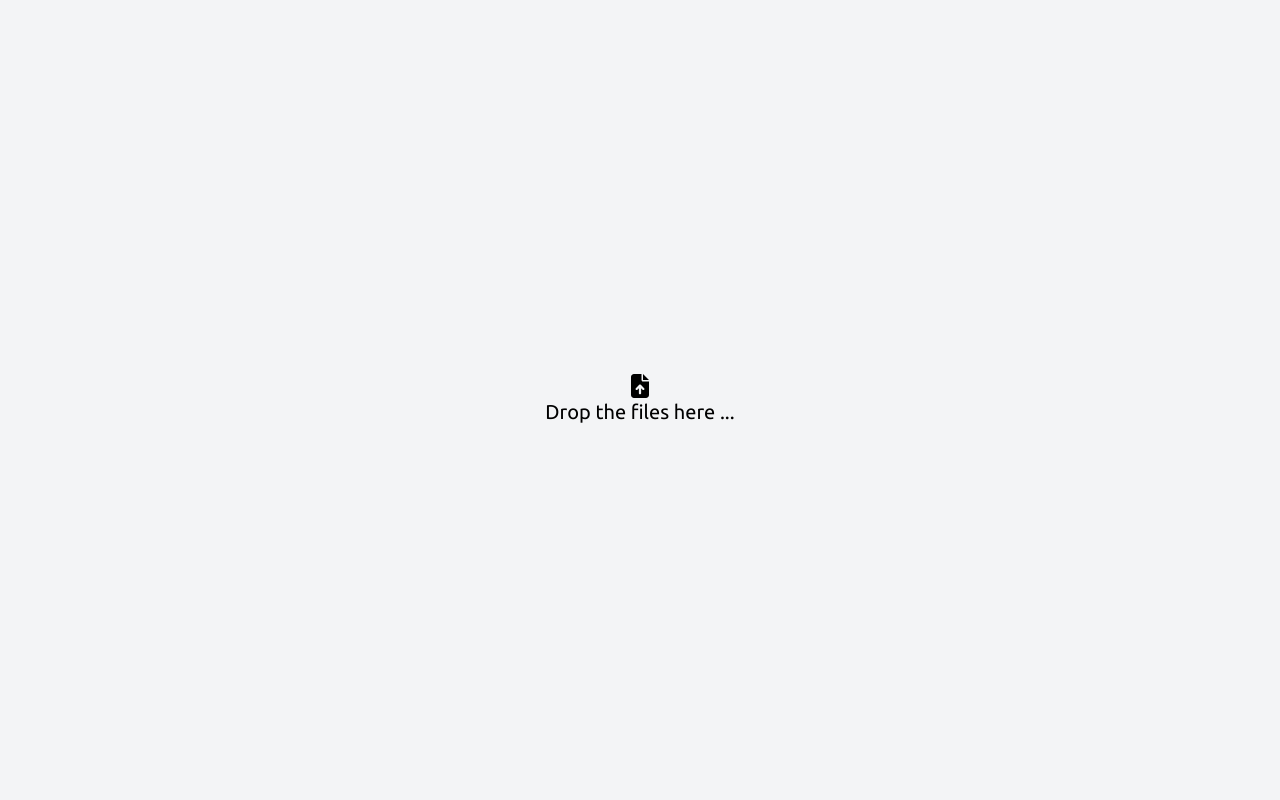
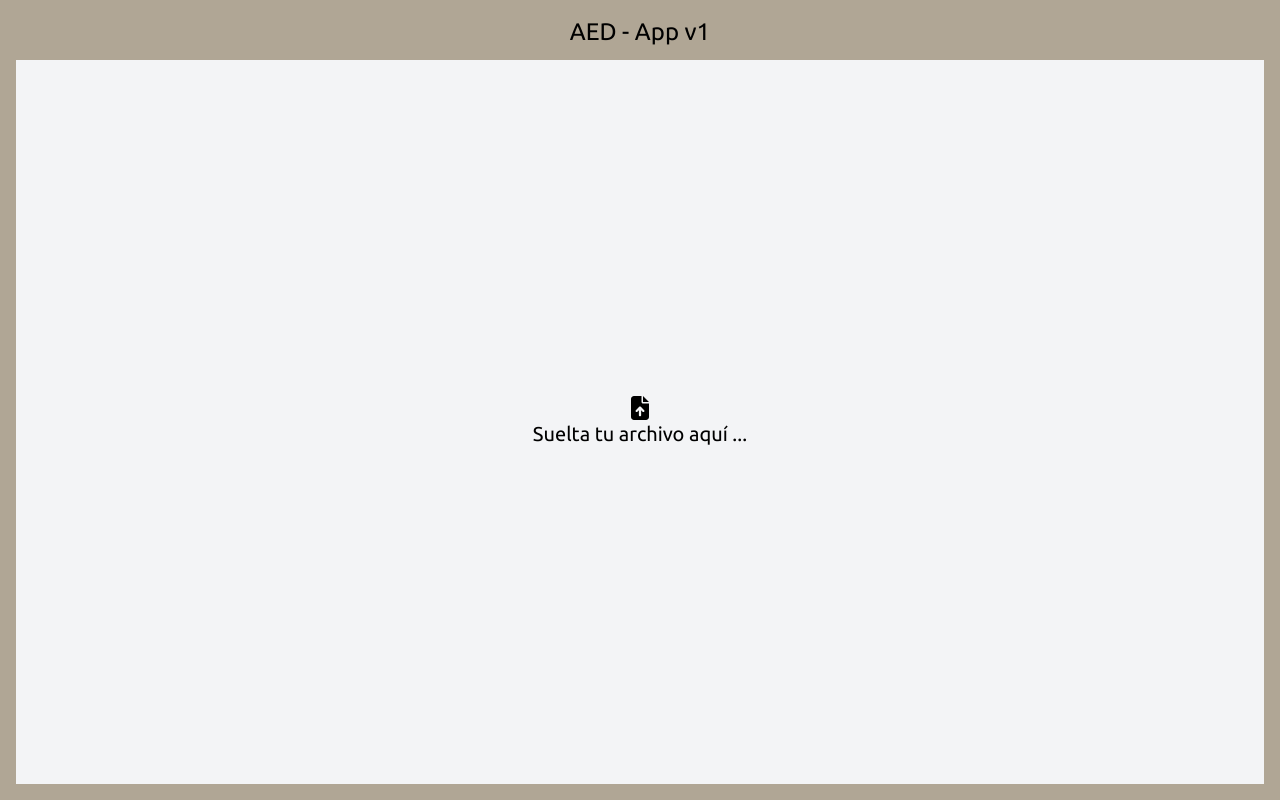
Before and after one commit to luisBazanDev/proyecto_algoritmos_estrucutras_de_datos, a React (Create React App) app: page / in a window 1280 px wide. Built offline with nearby package versions, Linux system fonts and the light colour scheme.

Commit message:
Completed WithoutTokenPage

```diff
--- a/public/style.css
+++ b/public/style.css
@@ -8,6 +8,19 @@
   --color-secondary: #ebe3d5;
   --color-text: white;
   background-color: #b0a695;
+}
+
+.spin-animation {
+  animation: spin-animation 1s ease-in-out infinite;
+}
+
+@keyframes spin-animation {
+  from {
+    transform: rotate(0);
+  }
+  to {
+    transform: rotate(360deg);
+  }
 }
 
 button {
--- a/src/pages/WithoutTokenPage.jsx
+++ b/src/pages/WithoutTokenPage.jsx
@@ -1,20 +1,79 @@
-import React from "react";
+import { useMemo, useState } from "react";
+import axios from "axios";
 import { useDropzone } from "react-dropzone";
 import { FontAwesomeIcon } from "@fortawesome/react-fontawesome";
-import { faFileArrowUp } from "@fortawesome/free-solid-svg-icons";
+import { faFileArrowUp, faSpinner } from "@fortawesome/free-solid-svg-icons";
 
 function WithoutTokenPage() {
-  const onDrop = (acceptedFiles) => {
-    console.log(acceptedFiles);
+  const { file, setFile } = useState(undefined);
+  const { progress, setProgress } = useState(0);
+
+  const handleUpload = () => {
+    const formData = new FormData();
+    formData.append("file", file);
+
+    axios
+      .post("/api/upload", formData, {
+        headers: {
+          "Content-Type": "multipart/form-data",
+        },
+        onUploadProgress: (progressEvent) => {
+          const percentCompleted = Math.round(
+            (progressEvent.loaded * 100) / progressEvent.total
+          );
+          setProgress(percentCompleted);
+        },
+      })
+      .then((response) => {
+        console.log(response.data);
+      })
+      .catch((error) => {
+        console.error("Error al cargar el archivo:", error);
+      });
   };
 
-  const { getRootProps, getInputProps } = useDropzone({ onDrop });
+  const onDrop = (acceptedFiles) => {
+    if (!acceptedFiles[0]) return;
+    setFile(acceptedFiles[0]);
+    handleUpload();
+  };
+
+  const { getRootProps, getInputProps, isDragActive } = useDropzone({
+    onDrop,
+    accept: {
+      "text/csv": [".csv"],
+    },
+    maxFiles: 1,
+  });
+
+  const style = useMemo(
+    () => ({
+      ...(isDragActive ? { background: "rgba(230,230,255,1)" } : {}),
+    }),
+    [isDragActive]
+  );
 
   return (
-    <div className="h-screen w-scren bg-gray-100 flex flex-col justify-center items-center" {...getRootProps()}>
+    <div className="h-screen w-screen flex flex-col p-4">
+      <div className="text-2xl text-center mb-3">AED - App v1</div>
+      <div
+        className={
+          "h-full w-full bg-gray-100 flex flex-col justify-center items-center" +
+          (file ? " pointer-events-none" : "")
+        }
+        {...getRootProps({ onDrop, style })}
+      >
         <input {...getInputProps()} />
-      <FontAwesomeIcon icon={faFileArrowUp} className="text-2xl" />
-      <p className="text-xl">Drop the files here ...</p>
+        <FontAwesomeIcon
+          icon={file ? faSpinner : faFileArrowUp}
+          className={"text-2xl" + (file ? " spin-animation" : "")}
+        />
+        <p className="text-xl">
+          {file ? "Cargando archivo" : "Suelta tu archivo aquí ..."}
+        </p>
+        <div className={"h-3 w-1/2 bg-gray-500" + (file ? "" : " hidden")}>
+          <div className={`h-full bg-blue-400 w-[${progress}%]`}></div>
+        </div>
         {/* <div className="App"> */}
         {/* <header> */}
         {/* <h1>Sorter and Searcher v1.0</h1> */}
@@ -26,6 +85,7 @@ function WithoutTokenPage() {
         {/* <footer></footer> */}
         {/* </div> */}
       </div>
+    </div>
   );
 }
 
```
Lines whose indentation alone changed are shown as unchanged.
